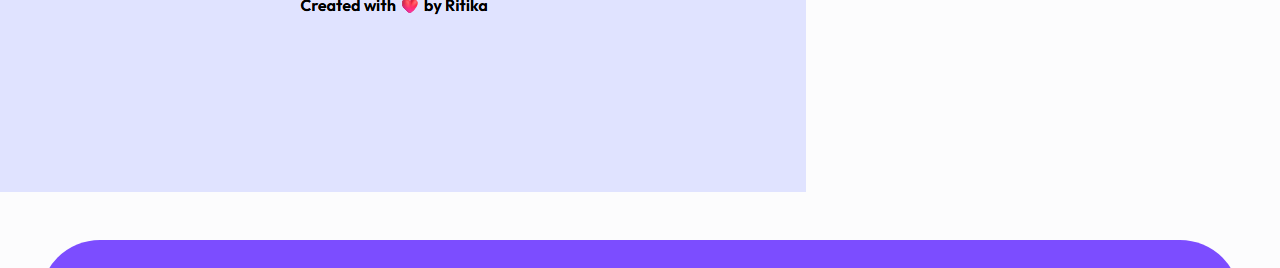
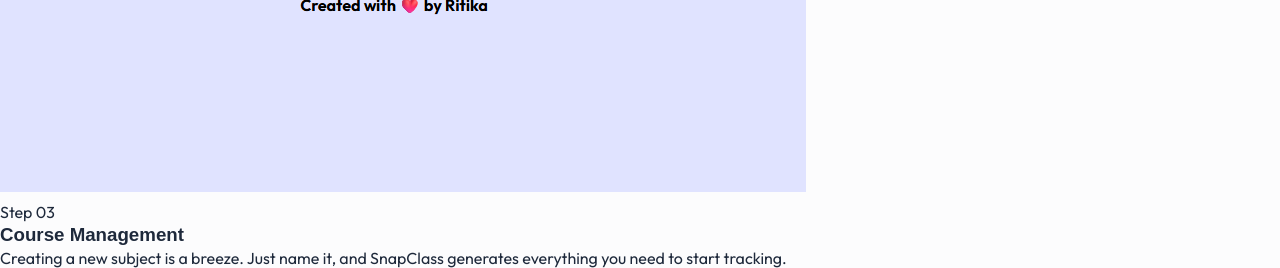
Before and after one commit to ritikasainii1234-cloud/snapclass-Landing_Page, a Flask app: page / in a window 1280 px wide. Shown: the part 3287-3555 px from the top of the page. Run offline with Flask 3, Linux system fonts and the light colour scheme; some web fonts are replaced.

Commit message:
initial changes

```diff
--- a/templates/index.html
+++ b/templates/index.html
@@ -116,6 +116,19 @@
                         alt="Teacher Dashboard">
                 </div>
             </div>
+             <div class="flow-step">
+                <div class="flow-content">
+                    <span class="step-badge">Step 03</span>
+                    <h3>Course Management</h3>
+                    <p>Creating a new subject is a breeze. Just name it, and SnapClass generates everything you need to
+                        start tracking.</p>
+                </div>
+                <div class="flow-image">
+                    <img src="{{ url_for('static', filename='img/demo/t3.png') }}"
+                        alt="Create Course">
+                </div>
+            </div>
+
 
 
     <section id="tech" class="tech-stack">
```
